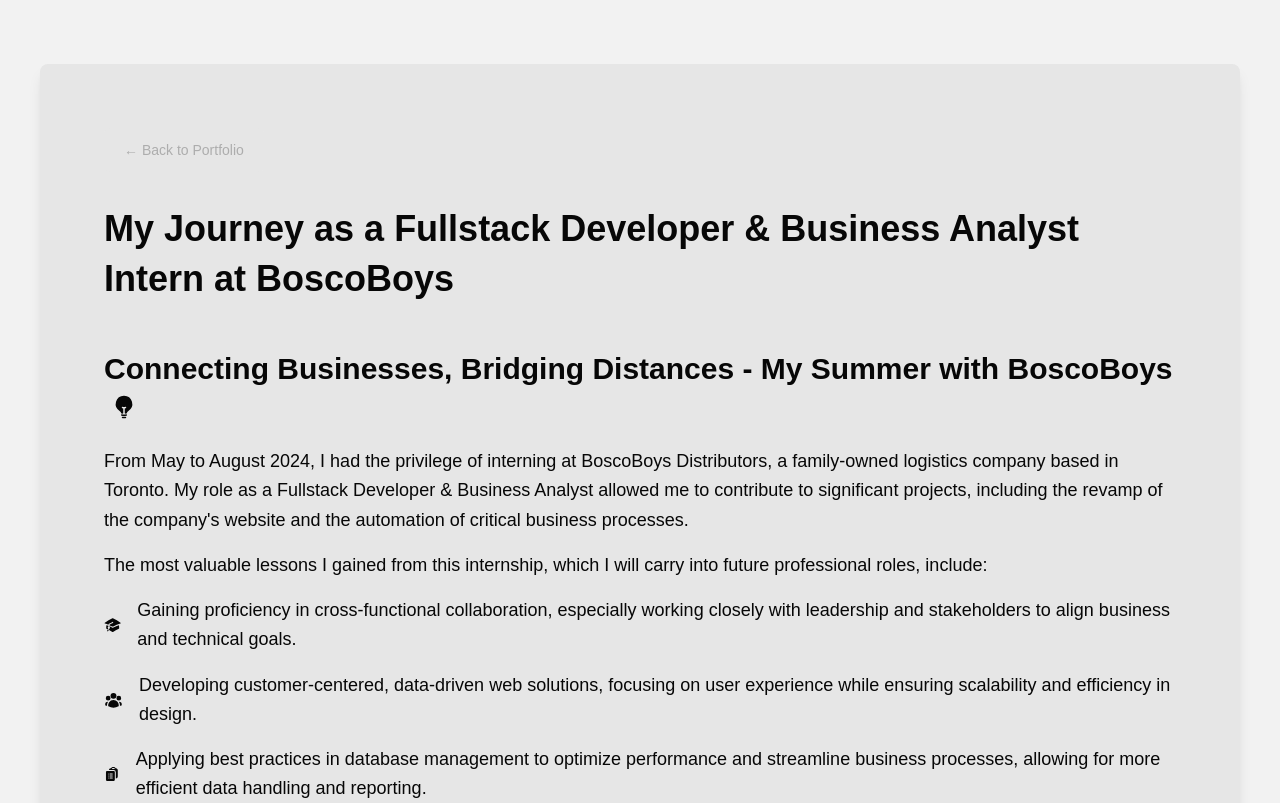
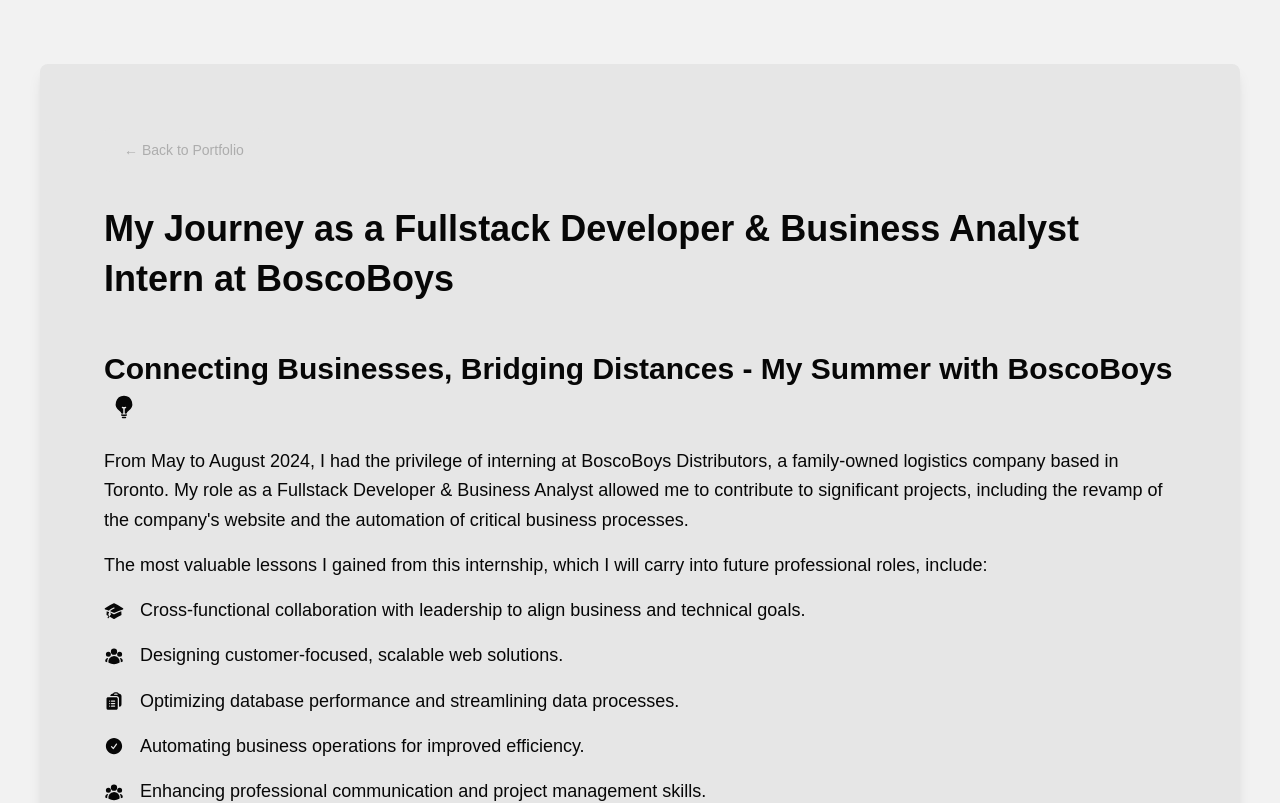
Before and after one commit to P541M/portfolio-old, a React (Create React App) app: page /s24-work-term-report in a window 1280 px wide. Shown: the top 803 px of the page. Built offline with nearby package versions, Linux system fonts and the light colour scheme.

Commit message:
feat: shorted the takeaways

```diff
--- a/src/components/S24WorkTermReport.jsx
+++ b/src/components/S24WorkTermReport.jsx
@@ -59,36 +59,27 @@
           <ul className="mt-4 space-y-4 text-lg leading-relaxed text-text">
             <li className="flex items-center">
               <AcademicCapIcon className="mr-4 inline-block h-5 w-5" />
-              Gaining proficiency in cross-functional collaboration, especially
-              working closely with leadership and stakeholders to align business
+              Cross-functional collaboration with leadership to align business
               and technical goals.
             </li>
             <li className="flex items-center">
               <UserGroupIcon className="mr-4 inline-block h-5 w-5" />
-              Developing customer-centered, data-driven web solutions, focusing
-              on user experience while ensuring scalability and efficiency in
-              design.
+              Designing customer-focused, scalable web solutions.
             </li>
             <li className="flex items-center">
               <ClipboardDocumentListIcon className="mr-4 inline-block h-5 w-5" />
-              Applying best practices in database management to optimize
-              performance and streamline business processes, allowing for more
-              efficient data handling and reporting.
+              Optimizing database performance and streamlining data processes.
             </li>
             <li className="flex items-center">
               <CheckCircleIcon className="mr-4 inline-block h-5 w-5" />
-              Implementing automation tools for business processes like payroll
-              and route optimization, reducing manual work and improving
-              operational accuracy.
+              Automating business operations for improved efficiency.
             </li>
             <li className="flex items-center">
               <UserGroupIcon className="mr-4 inline-block h-5 w-5" />
-              Mastering the nuances of professional communication and project
-              management in an office environment, ensuring timely delivery of
-              projects while coordinating across teams.
+              Enhancing professional communication and project management
+              skills.
             </li>
           </ul>
-
           <p className="mt-4 text-left text-lg leading-relaxed text-text">
             In this report, I will reflect on the projects I worked on, the
             skills I developed, and how this internship contributed to my growth
```
